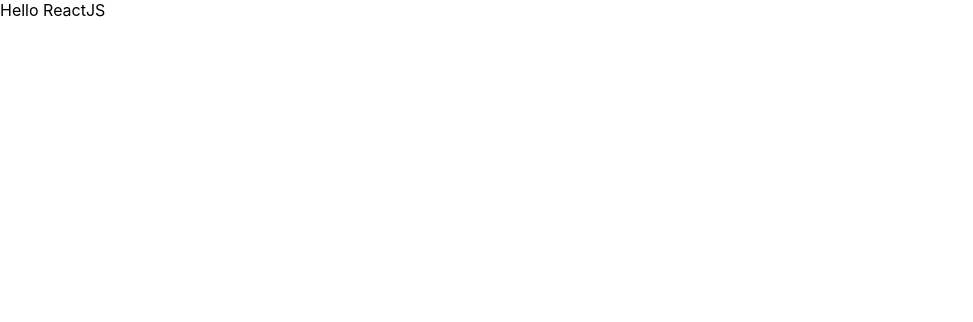
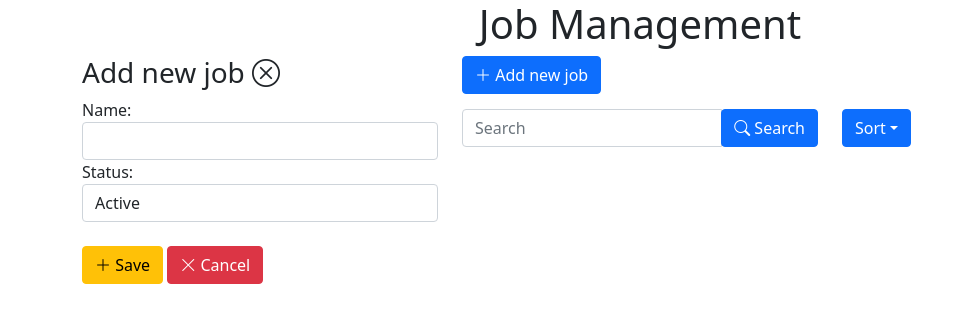
Before and after one commit to thanhtaimrjoe/ReactJS, a React (Create React App) app: page / in a window 1280 px wide. Shown: the top 322 px of the page, without its empty margins (0-973 px from the left). Built offline with nearby package versions, Linux system fonts and the light colour scheme.

Commit message:
Add bootstrap and bootstrap icon

```diff
--- a/package.json
+++ b/package.json
@@ -7,6 +7,9 @@
     "@testing-library/react": "^13.3.0",
     "@testing-library/user-event": "^13.5.0",
     "bootstrap": "^5.1.3",
+    "bootstrap-icons": "^1.8.3",
+    "jquery": "^3.6.0",
+    "popper.js": "^1.16.1",
     "react": "^18.1.0",
     "react-dom": "^18.1.0",
     "react-scripts": "5.0.1",
--- a/src/App.css
+++ b/src/App.css
@@ -36,3 +36,11 @@
     transform: rotate(360deg);
   }
 }
+
+.mt-15 {
+  margin-top: 15px;
+}
+
+.test-link {
+  background-color: #61dafb;
+}
--- a/src/App.js
+++ b/src/App.js
@@ -1,10 +1,107 @@
-import logo from './logo.svg';
-import './App.css';
+import "./App.css";
 
 function App() {
   return (
-    <div className='container'>
-      <text>Hello ReactJS</text>
+    <div className="container">
+      <div className="text-center">
+        <h1>Job Management</h1>
+      </div>
+      <div className="row">
+        <div className="col-xs-4 col-sm-4 col-md-4 col-lg-4">
+          <div className="panel panel-warning">
+            <div className="panel-heading">
+              <h3 className="panel-title">
+                Add new job{" "}
+                <span>
+                  <i className="bi bi-x-circle text-right"></i>
+                </span>
+              </h3>
+            </div>
+            <div className="panel-body">
+              <form>
+                <div className="form-group">
+                  <label for="">Name: </label>
+                  <input type="text" name="" className="form-control" />
+                </div>
+                <label for="">Status: </label>
+                <select className="form-control" name="" id="">
+                  <option value={true}>Active</option>
+                  <option value={false}>InActive</option>
+                </select>
+                <br />
+                <div classNameName="text-center">
+                  <button type="button" className="btn btn-warning">
+                    <i className="bi bi-plus-lg"></i> Save
+                  </button>
+                  &nbsp;
+                  <button type="button" className="btn btn-danger">
+                    <i className="bi bi-x-lg"></i> Cancel
+                  </button>
+                </div>
+              </form>
+            </div>
+          </div>
+        </div>
+
+        <div className="col-xs-8 col-sm-8 col-md-8 col-lg-8">
+          <button type="button" className="btn btn-primary">
+            <i className="bi bi-plus-lg"></i> Add new job
+          </button>
+          {/* Search & sort */}
+          <div className="row">
+            <div className="col-xs-6 col-sm-6 col-md-6 col-lg-6">
+              <div className="input-group mt-15">
+                <input
+                  type="text"
+                  className="form-control"
+                  placeholder="Search"
+                />
+                <span className="input-group-btn">
+                  <button type="button" className="btn btn-primary">
+                    <i className="bi bi-search"></i> Search
+                  </button>
+                </span>
+              </div>
+            </div>
+
+            <div class="col-xs-6 col-sm-6 col-md-6 col-lg-6">
+              <div class="dropdown mt-15">
+                <button
+                  class="btn btn-primary dropdown-toggle"
+                  type="button"
+                  id="dropdownMenuButton1"
+                  data-bs-toggle="dropdown"
+                  aria-expanded="false"
+                >
+                  Sort
+                </button>
+                <ul class="dropdown-menu" aria-labelledby="dropdownMenuButton1">
+                  <li>
+                    <a class="dropdown-item" role="button">
+                      <i class="bi bi-sort-alpha-down"></i> Name A-Z
+                    </a>
+                  </li>
+                  <li>
+                    <a class="dropdown-item" role="button">
+                    <i class="bi bi-sort-alpha-down-alt"></i> Name Z-A
+                    </a>
+                  </li>
+                  <li>
+                    <a class="dropdown-item" role="button">
+                      Active
+                    </a>
+                  </li>
+                  <li>
+                    <a class="dropdown-item" role="button">
+                      InActive
+                    </a>
+                  </li>
+                </ul>
+              </div>
+            </div>
+          </div>
+        </div>
+      </div>
     </div>
   );
 }
--- a/src/index.js
+++ b/src/index.js
@@ -3,6 +3,9 @@
 import './index.css';
 import App from './App';
 import reportWebVitals from './reportWebVitals';
+import 'bootstrap/dist/css/bootstrap.min.css';
+import 'bootstrap/dist/js/bootstrap.bundle.min';
+import 'bootstrap-icons/font/bootstrap-icons.css';
 
 const root = ReactDOM.createRoot(document.getElementById('root'));
 root.render(
```
Also changed, not shown: 1 other file (tests, documents, lock files or other folders).
